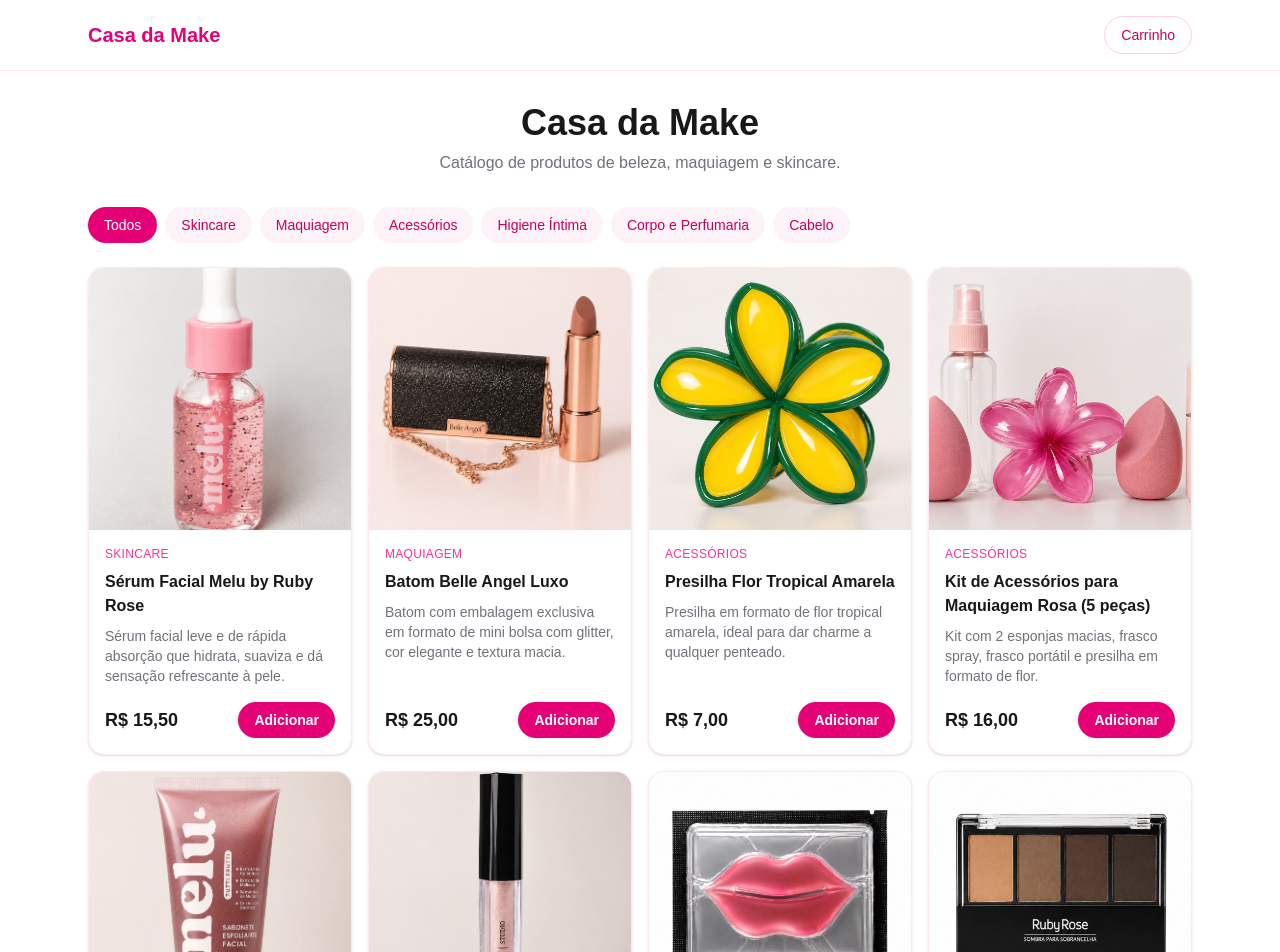
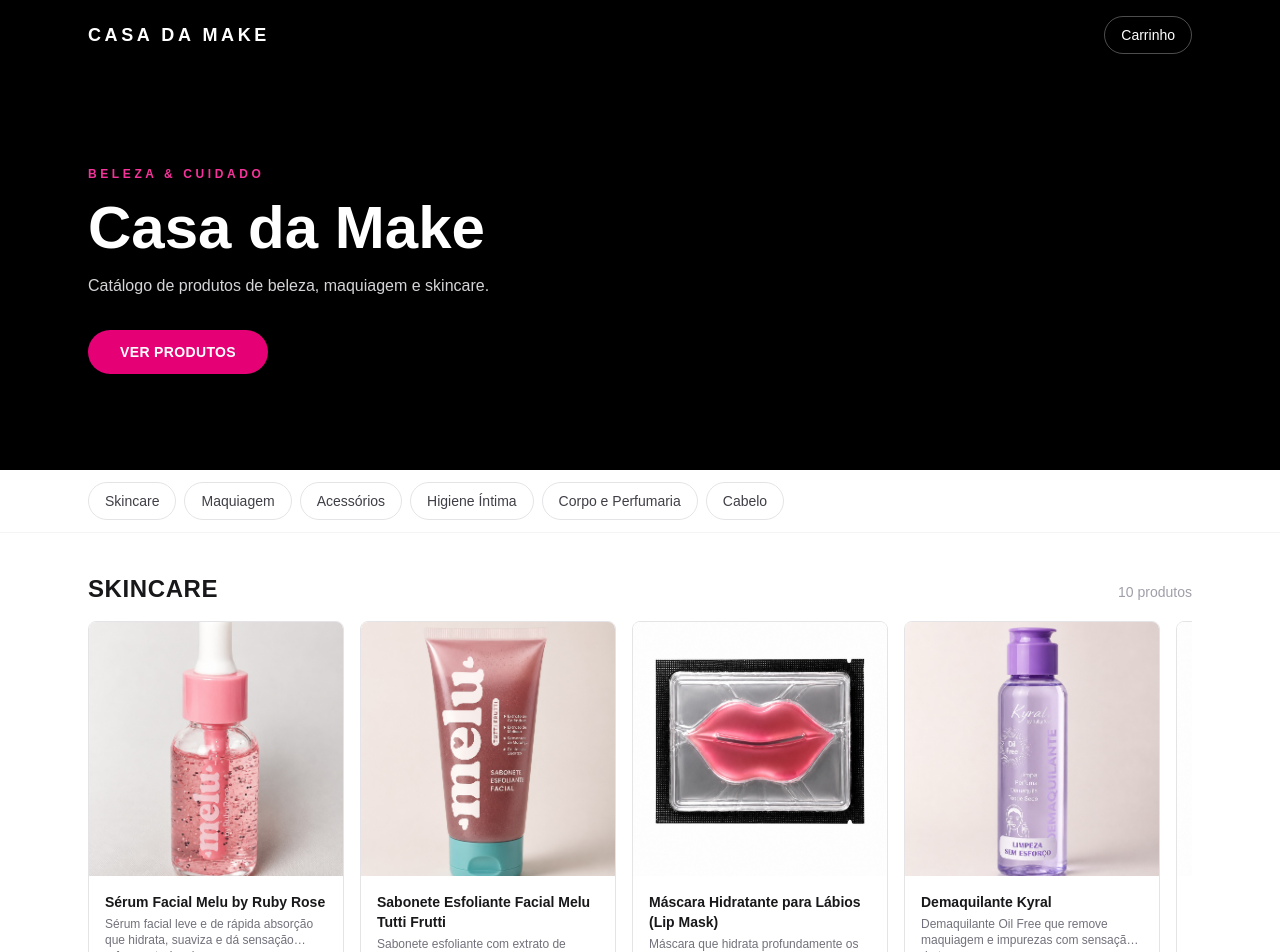
Before and after one commit to Ygxxrr/loja-beleza-catalogo, a Next.js app: page / in a window 1280 px wide. Shown: the top 952 px of the page. Built offline with nearby package versions, Linux system fonts and the light colour scheme.

Commit message:
Redesenha o catálogo com visual premium inspirado na Sephora
Header e hero em preto/branco com acento rosa, home reorganizada em
seções horizontais por categoria com navegação rápida por âncoras.

```diff
--- a/src/app/layout.tsx
+++ b/src/app/layout.tsx
@@ -30,7 +30,7 @@ export default function RootLayout({
       lang="pt-BR"
       className={`${geistSans.variable} ${geistMono.variable} h-full antialiased`}
     >
-      <body className="min-h-full flex flex-col bg-pink-50/30">
+      <body className="min-h-full flex flex-col bg-white">
         <CartProvider>
           <Header />
           {children}
--- a/src/app/page.tsx
+++ b/src/app/page.tsx
@@ -1,46 +1,24 @@
-"use client";
-
-import { useMemo, useState } from "react";
 import products from "@/data/products.json";
-import { ProductCard } from "@/components/ProductCard";
-import { CategoryFilter } from "@/components/CategoryFilter";
-import { storeConfig } from "@/config/store";
+import { Hero } from "@/components/Hero";
+import { CategoryNav } from "@/components/CategoryNav";
+import { CategorySection } from "@/components/CategorySection";
 
 export default function Home() {
-  const [selectedCategory, setSelectedCategory] = useState("Todos");
-
-  const categories = useMemo(() => {
-    const unique = Array.from(new Set(products.map((p) => p.category)));
-    return ["Todos", ...unique];
-  }, []);
-
-  const filteredProducts = useMemo(() => {
-    if (selectedCategory === "Todos") return products;
-    return products.filter((p) => p.category === selectedCategory);
-  }, [selectedCategory]);
+  const categories = Array.from(new Set(products.map((p) => p.category)));
 
   return (
-    <main className="mx-auto w-full max-w-6xl flex-1 px-4 py-8 sm:px-6">
-      <section className="mb-8 text-center">
-        <h1 className="text-3xl font-bold text-zinc-900 sm:text-4xl">
-          {storeConfig.name}
-        </h1>
-        <p className="mt-2 text-zinc-500">{storeConfig.description}</p>
-      </section>
-
-      <section className="mb-6">
-        <CategoryFilter
-          categories={categories}
-          selected={selectedCategory}
-          onSelect={setSelectedCategory}
-        />
-      </section>
-
-      <section className="grid grid-cols-1 gap-4 sm:grid-cols-2 lg:grid-cols-3 xl:grid-cols-4">
-        {filteredProducts.map((product) => (
-          <ProductCard key={product.id} product={product} />
+    <>
+      <Hero />
+      <CategoryNav categories={categories} />
+      <main id="catalogo" className="flex-1 scroll-mt-28">
+        {categories.map((category) => (
+          <CategorySection
+            key={category}
+            category={category}
+            products={products.filter((p) => p.category === category)}
+          />
         ))}
-      </section>
-    </main>
+      </main>
+    </>
   );
 }
--- a/src/components/CategoryFilter.tsx
+++ /dev/null
@@ -1,31 +0,0 @@
-"use client";
-
-type CategoryFilterProps = {
-  categories: string[];
-  selected: string;
-  onSelect: (category: string) => void;
-};
-
-export function CategoryFilter({
-  categories,
-  selected,
-  onSelect,
-}: CategoryFilterProps) {
-  return (
-    <div className="flex flex-wrap gap-2">
-      {categories.map((category) => (
-        <button
-          key={category}
-          onClick={() => onSelect(category)}
-          className={`rounded-full px-4 py-2 text-sm font-medium transition-colors ${
-            selected === category
-              ? "bg-pink-600 text-white"
-              : "bg-pink-50 text-pink-700 hover:bg-pink-100"
-          }`}
-        >
-          {category}
-        </button>
-      ))}
-    </div>
-  );
-}
--- /dev/null
+++ b/src/components/CategoryNav.tsx
@@ -0,0 +1,19 @@
+import { slugify } from "@/lib/slug";
+
+export function CategoryNav({ categories }: { categories: string[] }) {
+  return (
+    <nav className="sticky top-[60px] z-10 overflow-x-auto border-b border-zinc-100 bg-white/95 backdrop-blur">
+      <div className="mx-auto flex max-w-6xl gap-2 px-4 py-3 sm:px-6">
+        {categories.map((category) => (
+          <a
+            key={category}
+            href={`#${slugify(category)}`}
+            className="whitespace-nowrap rounded-full border border-zinc-200 px-4 py-2 text-sm font-medium text-zinc-700 transition-colors hover:border-pink-600 hover:text-pink-600"
+          >
+            {category}
+          </a>
+        ))}
+      </div>
+    </nav>
+  );
+}
--- /dev/null
+++ b/src/components/CategorySection.tsx
@@ -0,0 +1,31 @@
+import { ProductCard } from "@/components/ProductCard";
+import { slugify } from "@/lib/slug";
+import type { Product } from "@/types/product";
+
+export function CategorySection({
+  category,
+  products,
+}: {
+  category: string;
+  products: Product[];
+}) {
+  return (
+    <section id={slugify(category)} className="scroll-mt-28 py-10">
+      <div className="mx-auto max-w-6xl px-4 sm:px-6">
+        <div className="mb-4 flex items-baseline justify-between">
+          <h2 className="text-xl font-bold uppercase tracking-wide text-zinc-900 sm:text-2xl">
+            {category}
+          </h2>
+          <span className="text-sm text-zinc-400">{products.length} produtos</span>
+        </div>
+        <div className="flex gap-4 overflow-x-auto pb-2">
+          {products.map((product) => (
+            <div key={product.id} className="w-60 flex-shrink-0 sm:w-64">
+              <ProductCard product={product} />
+            </div>
+          ))}
+        </div>
+      </div>
+    </section>
+  );
+}
--- a/src/components/Header.tsx
+++ b/src/components/Header.tsx
@@ -8,14 +8,14 @@ export function Header() {
   const { totalItems } = useCart();
 
   return (
-    <header className="sticky top-0 z-10 border-b border-pink-100 bg-white/90 backdrop-blur">
+    <header className="sticky top-0 z-20 bg-black text-white">
       <div className="mx-auto flex max-w-6xl items-center justify-between px-4 py-4 sm:px-6">
-        <Link href="/" className="text-xl font-semibold text-pink-600">
+        <Link href="/" className="text-lg font-bold uppercase tracking-[0.2em]">
           {storeConfig.name}
         </Link>
         <Link
           href="/carrinho"
-          className="relative flex items-center gap-2 rounded-full border border-pink-200 px-4 py-2 text-sm font-medium text-pink-700 transition-colors hover:bg-pink-50"
+          className="relative flex items-center gap-2 rounded-full border border-white/30 px-4 py-2 text-sm font-medium transition-colors hover:border-pink-500 hover:text-pink-500"
         >
           Carrinho
           {totalItems > 0 && (
--- /dev/null
+++ b/src/components/Hero.tsx
@@ -0,0 +1,21 @@
+import { storeConfig } from "@/config/store";
+
+export function Hero() {
+  return (
+    <section className="bg-black text-white">
+      <div className="mx-auto flex max-w-6xl flex-col items-start gap-4 px-4 py-16 sm:px-6 sm:py-24">
+        <span className="text-xs font-semibold uppercase tracking-[0.3em] text-pink-500">
+          Beleza & Cuidado
+        </span>
+        <h1 className="text-4xl font-bold sm:text-6xl">{storeConfig.name}</h1>
+        <p className="max-w-md text-zinc-300">{storeConfig.description}</p>
+        <a
+          href="#catalogo"
+          className="mt-4 rounded-full bg-pink-600 px-8 py-3 text-sm font-semibold uppercase tracking-wide text-white transition-colors hover:bg-pink-500"
+        >
+          Ver produtos
+        </a>
+      </div>
+    </section>
+  );
+}
--- a/src/components/ProductCard.tsx
+++ b/src/components/ProductCard.tsx
@@ -9,28 +9,29 @@ export function ProductCard({ product }: { product: Product }) {
   const { addItem } = useCart();
 
   return (
-    <div className="flex flex-col overflow-hidden rounded-2xl border border-pink-100 bg-white shadow-sm transition-shadow hover:shadow-md">
-      <div className="relative aspect-square w-full bg-pink-50">
+    <div className="group flex h-full flex-col overflow-hidden rounded-lg border border-zinc-200 bg-white transition-shadow hover:shadow-lg">
+      <div className="relative aspect-square w-full overflow-hidden bg-zinc-50">
         <Image
           src={product.image}
           alt={product.name}
           fill
-          className="object-cover"
+          className="object-cover transition-transform duration-300 group-hover:scale-105"
         />
       </div>
-      <div className="flex flex-1 flex-col gap-2 p-4">
-        <span className="text-xs font-medium uppercase tracking-wide text-pink-500">
-          {product.category}
-        </span>
-        <h3 className="font-semibold text-zinc-900">{product.name}</h3>
-        <p className="flex-1 text-sm text-zinc-500">{product.description}</p>
-        <div className="flex items-center justify-between pt-2">
-          <span className="text-lg font-bold text-zinc-900">
+      <div className="flex flex-1 flex-col gap-1 p-4">
+        <h3 className="line-clamp-2 text-sm font-semibold text-zinc-900">
+          {product.name}
+        </h3>
+        <p className="line-clamp-2 flex-1 text-xs text-zinc-500">
+          {product.description}
+        </p>
+        <div className="mt-2 flex items-center justify-between">
+          <span className="text-base font-bold text-zinc-900">
             {formatPrice(product.price)}
           </span>
           <button
             onClick={() => addItem(product)}
-            className="rounded-full bg-pink-600 px-4 py-2 text-sm font-semibold text-white transition-colors hover:bg-pink-700"
+            className="rounded-full bg-black px-4 py-2 text-xs font-semibold uppercase tracking-wide text-white transition-colors hover:bg-pink-600"
           >
             Adicionar
           </button>
--- /dev/null
+++ b/src/lib/slug.ts
@@ -0,0 +1,18 @@
+const ACCENTS: Record<string, string> = {
+  á: "a", à: "a", â: "a", ã: "a", ä: "a",
+  é: "e", è: "e", ê: "e", ë: "e",
+  í: "i", ì: "i", î: "i", ï: "i",
+  ó: "o", ò: "o", ô: "o", õ: "o", ö: "o",
+  ú: "u", ù: "u", û: "u", ü: "u",
+  ç: "c", ñ: "n",
+};
+
+export function slugify(value: string) {
+  return value
+    .toLowerCase()
+    .split("")
+    .map((char) => ACCENTS[char] ?? char)
+    .join("")
+    .replace(/[^a-z0-9]+/g, "-")
+    .replace(/(^-|-$)/g, "");
+}
```
Also changed, not shown: src/app/carrinho/page.tsx (+8 -8 lines).
